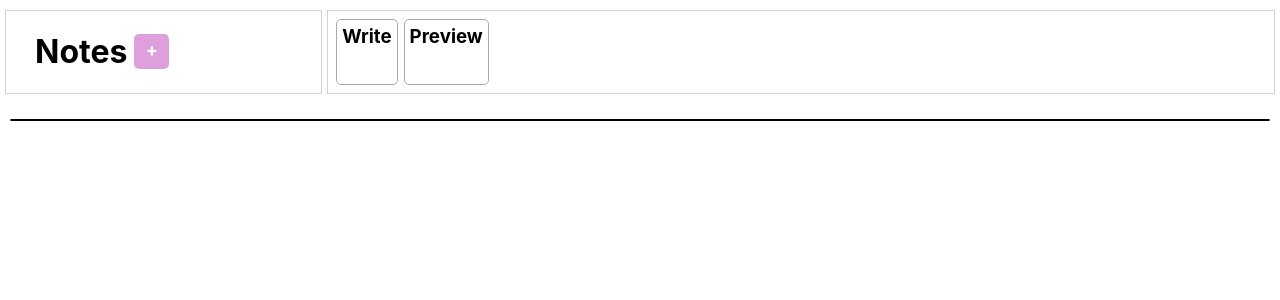
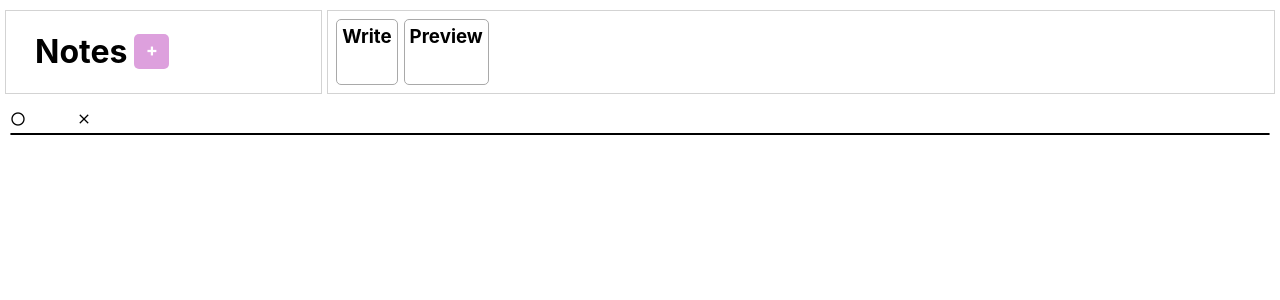
Before and after one commit to LauraAlspaugh/notes-app, a React (Create React App) app: page / in a window 1280 px wide. Shown: the top 300 px of the page. Built offline with nearby package versions, Linux system fonts and the light colour scheme.

Commit message:
deleting notes

```diff
--- a/src/App.css
+++ b/src/App.css
@@ -12,9 +12,13 @@
   width: 25%;
   border: 1px solid lightgray;
 }
+.icon{
+  padding: 5px;
+}
 .note-add{
   width: 100%;
  display: flex;
+padding: 5px;
 }
 .right-section{
   display: flex;
--- a/src/App.js
+++ b/src/App.js
@@ -47,11 +47,12 @@ console.log(formData)
      </div>
       </div>
      <div className='note-add'>
+      <i className=' icon mdi mdi-circle-outline'></i>
        <h5 className='form-data'>{formData.firstName}</h5>
        <h5 className='form-data'>{formData.lastName}</h5>
        <h5 className='form-data'>{formData.email}</h5>
        <h5 className='form-data'>{formData.comments}</h5>
-
+      <i typeof='button' title='delete this note?' className='icon mdi mdi-close'></i>
      </div>
 <div className='modal'>
 
```
